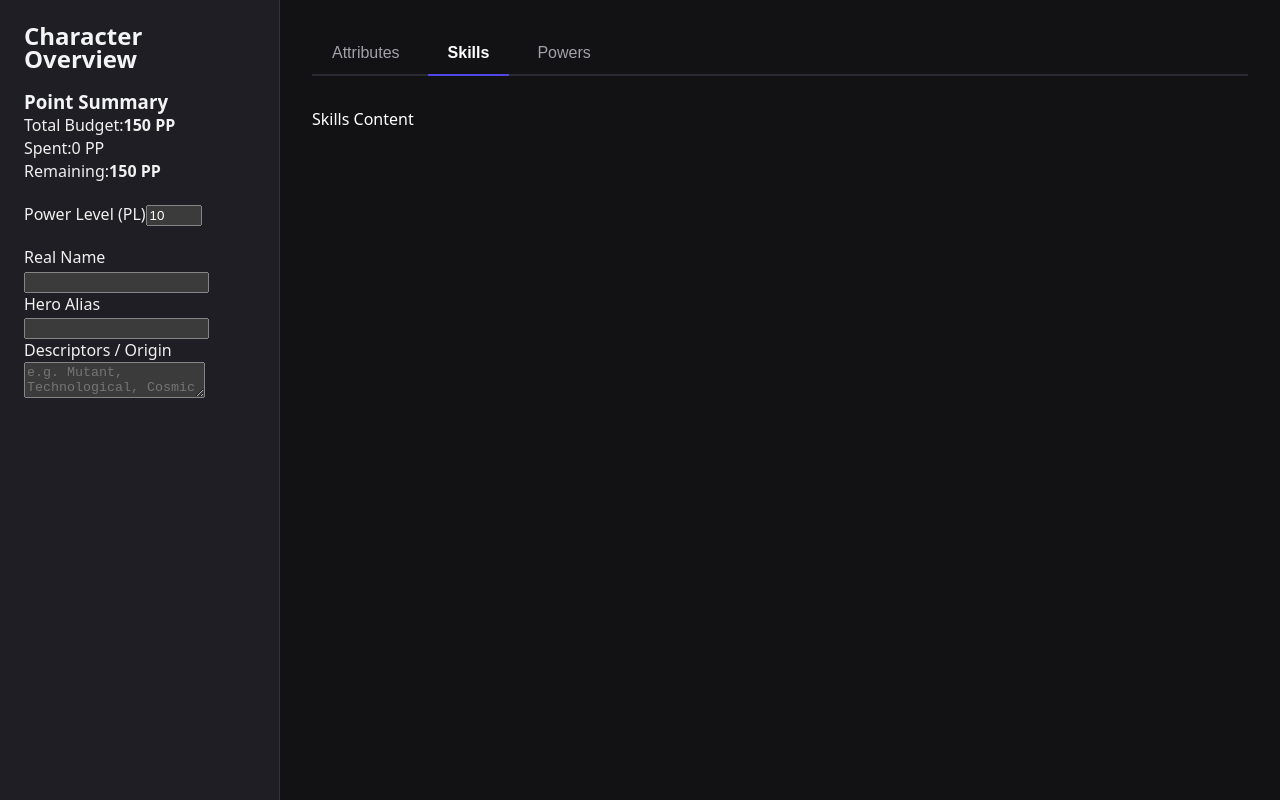
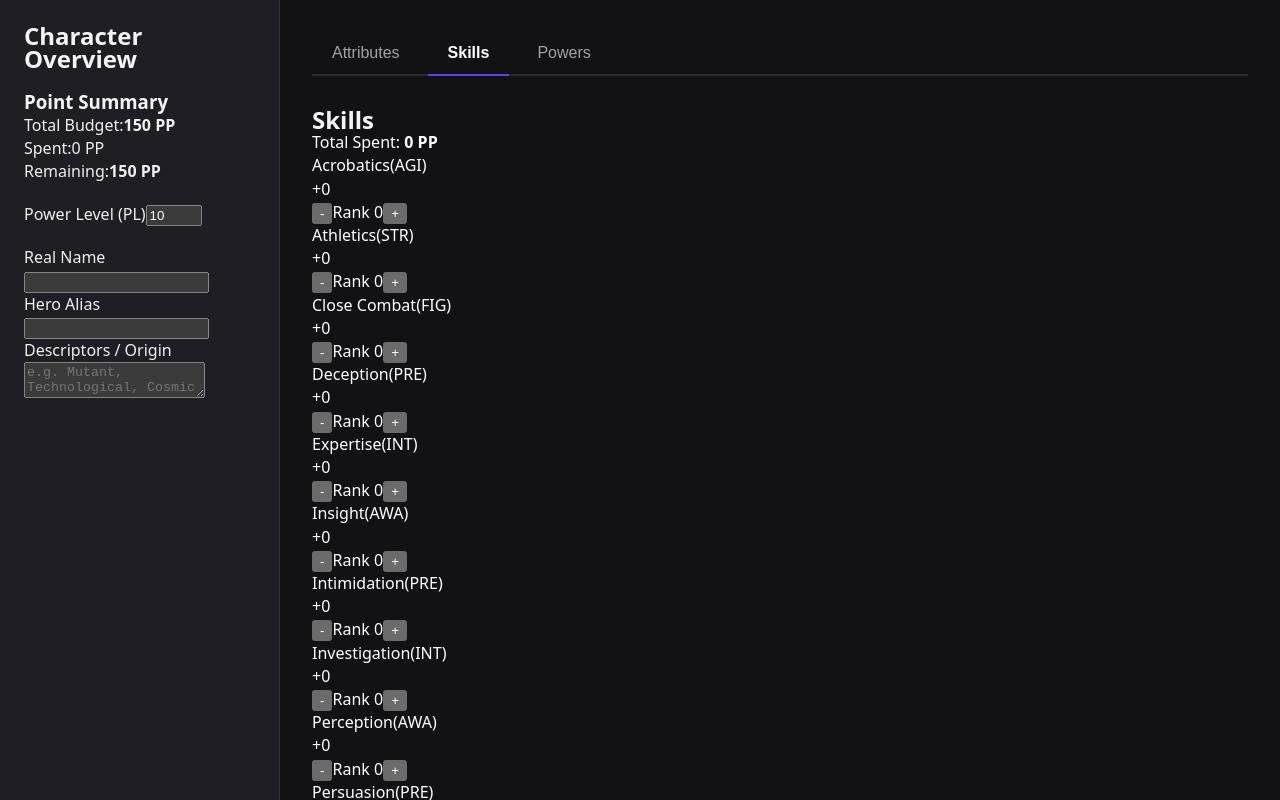
Before and after one commit to AdamChandler958/heros_call, a React (Vite) app: page / in a window 1280 px wide. Both pictures are taken after a click on the button "Skills". Shown: the top 800 px of the page. Built offline with nearby package versions, Linux system fonts and the light colour scheme.

Commit message:
Feat: Added skills tab

```diff
--- a/src/App.jsx
+++ b/src/App.jsx
@@ -2,10 +2,10 @@ import './App.css'
 import { useState } from 'react';
 import AppLayout from './components/appLayout';
 import { AttributeTab } from './components/tabs/attribute/attributeTab';
+import { SkillsTab } from './components/tabs/skill/skillsTab';
 import '@/style/TabNav.css'
 
 // Placeholders
-function SkillsTab() { return <div>Skills Content</div>; }
 function PowersTab() { return <div>Powers Content</div>; }
 
 function App() {
--- /dev/null
+++ b/src/components/tabs/skill/skillsTab.jsx
@@ -0,0 +1,74 @@
+import { useCharacterStore, getSkillPointsSpent } from '@/utilities/characterStore';
+
+const SKILL_LIST = [
+  { key: 'acrobatics', name: 'Acrobatics', attr: 'agility' },
+  { key: 'athletics', name: 'Athletics', attr: 'strength' },
+  { key: 'closeCombat', name: 'Close Combat', attr: 'fighting' },
+  { key: 'deception', name: 'Deception', attr: 'presence' },
+  { key: 'expertise', name: 'Expertise', attr: 'intellect' },
+  { key: 'insight', name: 'Insight', attr: 'awareness' },
+  { key: 'intimidation', name: 'Intimidation', attr: 'presence' },
+  { key: 'investigation', name: 'Investigation', attr: 'intellect' },
+  { key: 'perception', name: 'Perception', attr: 'awareness' },
+  { key: 'persuasion', name: 'Persuasion', attr: 'presence' },
+  { key: 'rangedCombat', name: 'Ranged Combat', attr: 'dexterity' },
+  { key: 'sleightOfHand', name: 'Sleight of Hand', attr: 'dexterity' },
+  { key: 'stealth', name: 'Stealth', attr: 'agility' },
+  { key: 'technology', name: 'Technology', attr: 'intellect' },
+  { key: 'treatment', name: 'Treatment', attr: 'intellect' },
+  { key: 'vehicles', name: 'Vehicles', attr: 'dexterity' },
+];
+
+export function SkillsTab() {
+  const attributes = useCharacterStore((state) => state.attributes);
+  const skills = useCharacterStore((state) => state.skills);
+  const setSkillRank = useCharacterStore((state) => state.setSkillRank);
+
+  const totalPointsSpent = getSkillPointsSpent(skills);
+
+  return (
+    <section className="skills-section">
+      <div className="skills-header">
+        <h2>Skills</h2>
+        <span className="skill-pp-summary">Total Spent: <strong>{totalPointsSpent} PP</strong></span>
+      </div>
+
+      <div className="skills-grid">
+        {SKILL_LIST.map(({ key, name, attr }) => {
+          const baseAttrScore = attributes[attr] || 0;
+          const boughtRank = skills[key] || 0;
+          const totalModifier = baseAttrScore + boughtRank;
+
+          return (
+            <div key={key} className="skill-row">
+              <div className="skill-info">
+                <span className="skill-name">{name}</span>
+                <span className="skill-attr">({attr.slice(0, 3).toUpperCase()})</span>
+              </div>
+
+              <div className="skill-total">
+                +{totalModifier}
+              </div>
+
+              <div className="skill-controls">
+                <button
+                  type="button"
+                  onClick={() => setSkillRank(key, boughtRank - 1)}
+                >
+                  -
+                </button>
+                <span className="skill-rank-display">Rank {boughtRank}</span>
+                <button
+                  type="button"
+                  onClick={() => setSkillRank(key, boughtRank + 1)}
+                >
+                  +
+                </button>
+              </div>
+            </div>
+          );
+        })}
+      </div>
+    </section>
+  );
+}
```
